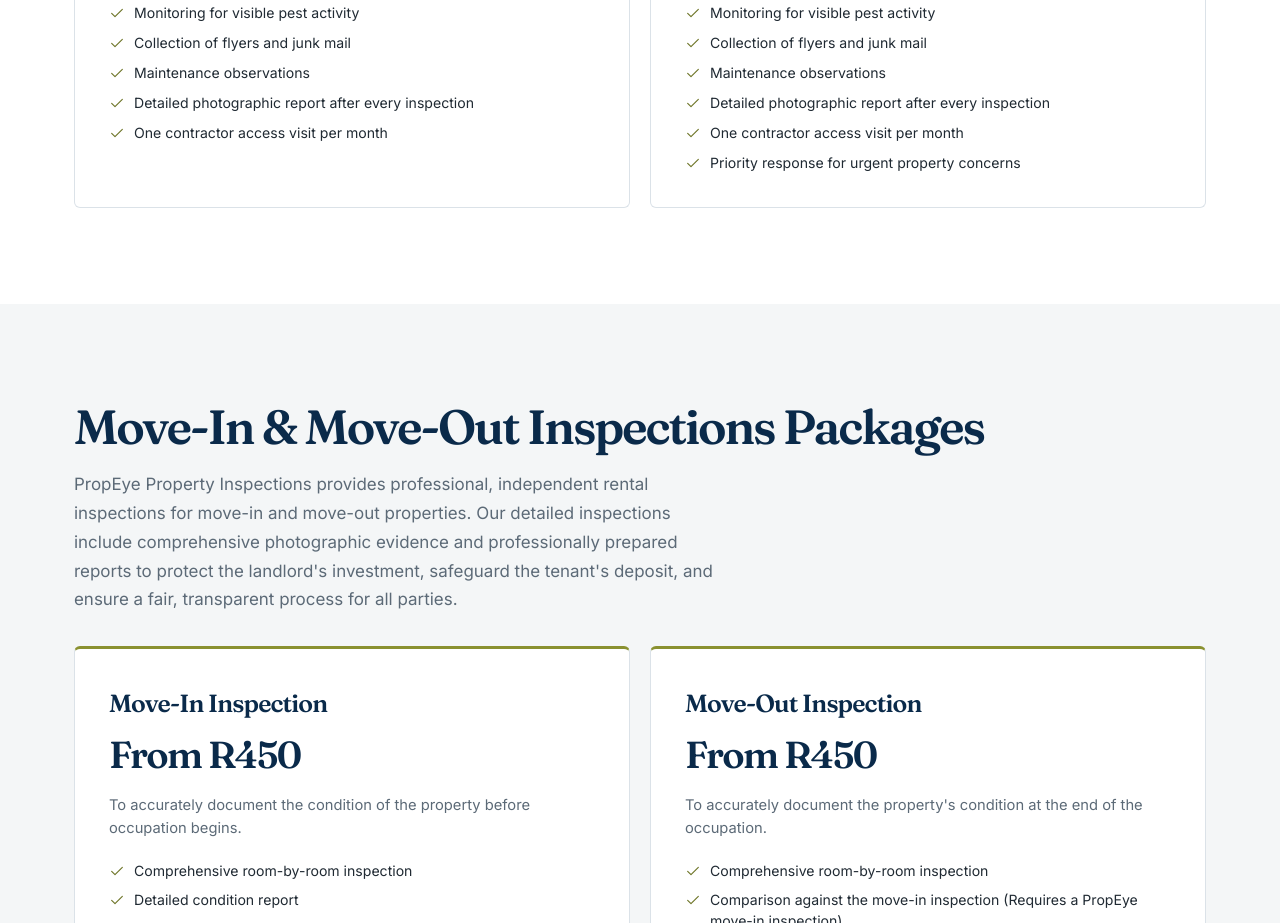
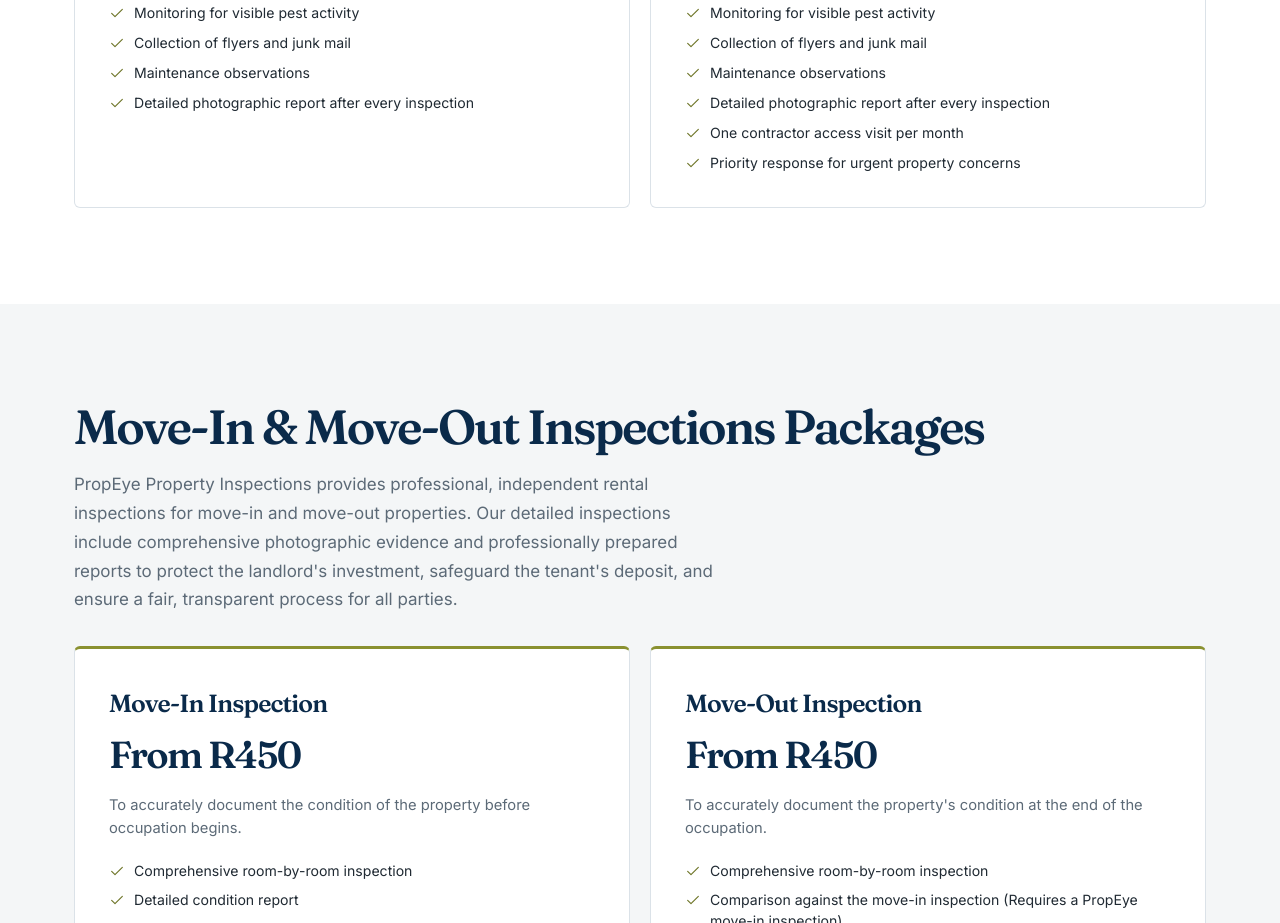
Before and after one commit to melaniewilliams151118/propeye-website, a plain HTML site: page pricing.html in a window 1280 px wide. Shown: the part 1258-2181 px from the top of the page. Drawn offline with Linux system fonts and the light colour scheme.

Commit message:
Remove contractor visit from Essential plan

```diff
--- a/pricing.html
+++ b/pricing.html
@@ -91,7 +91,6 @@
               <li><svg class="icon" aria-hidden="true" focusable="false"><use href="images/icons.svg#icon-check"></use></svg> Collection of flyers and junk mail</li>
               <li><svg class="icon" aria-hidden="true" focusable="false"><use href="images/icons.svg#icon-check"></use></svg> Maintenance observations</li>
               <li><svg class="icon" aria-hidden="true" focusable="false"><use href="images/icons.svg#icon-check"></use></svg> Detailed photographic report after every inspection</li>
-              <li><svg class="icon" aria-hidden="true" focusable="false"><use href="images/icons.svg#icon-check"></use></svg> One contractor access visit per month</li>
             </ul>
           </article>
 
```
